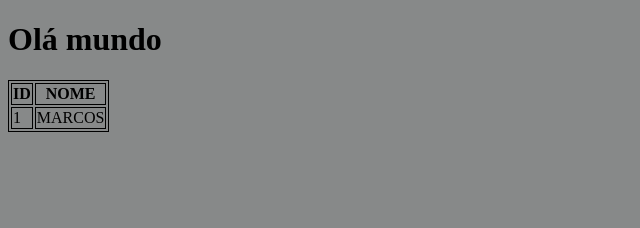
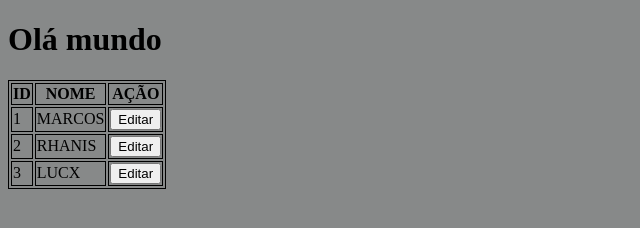
Before and after one commit to luandoliveira/getag-work, a plain HTML site: page index.html in a window 1280 px wide. Shown: the whole page, without its empty margins (0-640 px from the left). Drawn offline with Linux system fonts and the light colour scheme.

Commit message:
nova coluna ação

```diff
--- a/index.html
+++ b/index.html
@@ -13,12 +13,31 @@
             <tr>
                 <th>ID</th>
                 <th>NOME</th>
+                <th>AÇÃO</th>
             </tr>
         </thead>
         <tbody>
             <tr>
                 <td>1</td>
                 <td>MARCOS</td>
+                <td>
+                    <button>Editar</button>
+                </td>
+
+            </tr>
+            <tr>
+                <td>2</td>
+                <td>RHANIS</td>
+                <td>
+                    <button>Editar</button>
+                </td>
+            </tr>
+            <tr>
+                <td>3</td>
+                <td>LUCX</td>
+                <td>
+                    <button>Editar</button>
+                </td>
             </tr>
         </tbody>
     </table>
```
